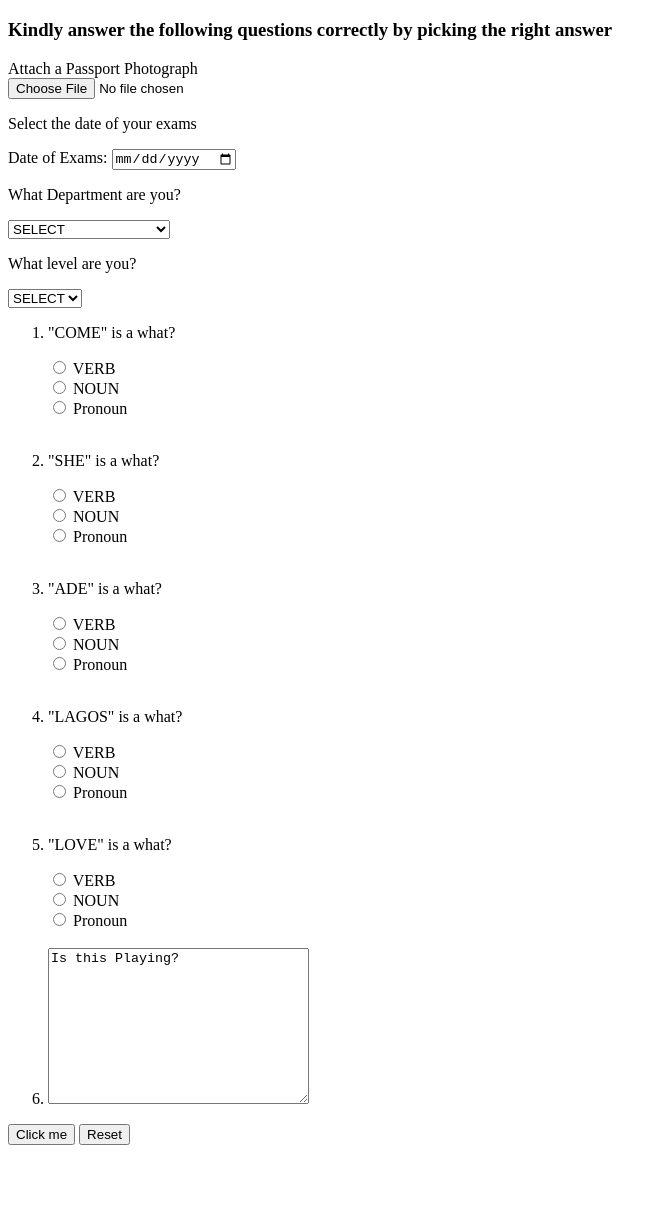
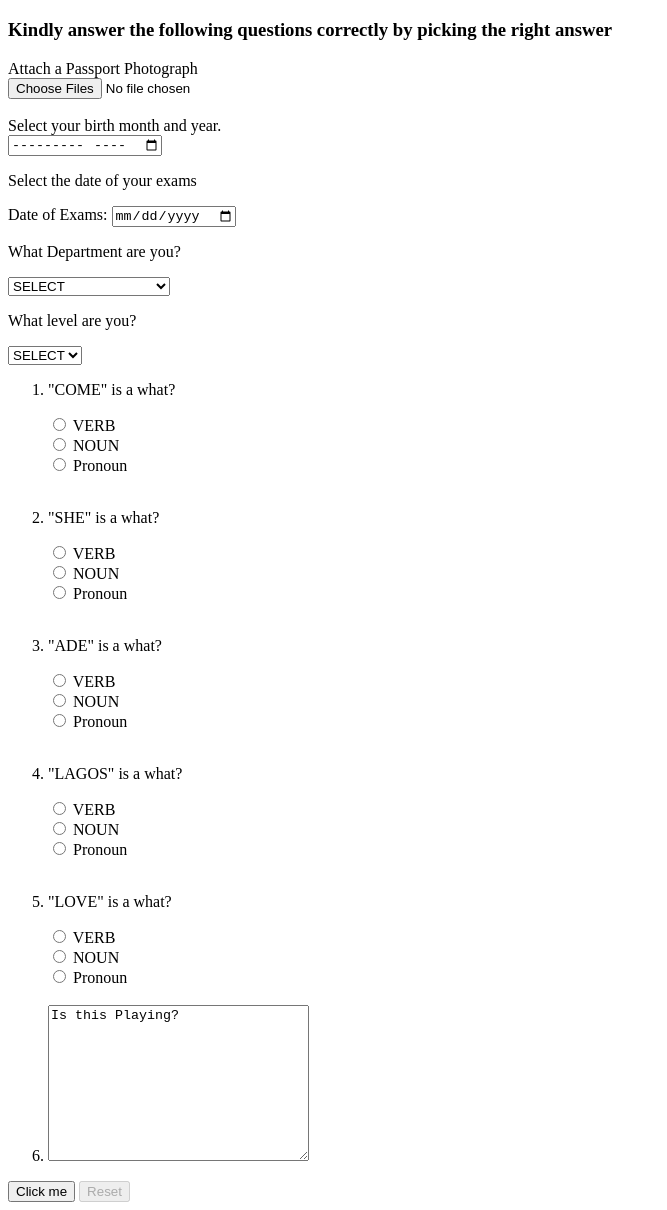
Before and after one commit to A-Tech-Services/Html-Practice, a plain HTML site: page forms.html in a window 1280 px wide. Shown: the part 61-1271 px from the top of the page, without its empty margins (0-667 px from the left). Before the commit the page ends 1214 px from the top, so only its background shows below. Drawn offline with Linux system fonts and the light colour scheme.

Commit message:
new project

```diff
--- a/forms.html
+++ b/forms.html
@@ -12,7 +12,10 @@
         <h3>Kindly answer the following questions correctly by picking the right answer</h3>
 
         <label for="passp">Attach a Passport Photograph</label><br>
-        <input type="file" name="passp" id="passp">
+        <input type="file" name="passp" id="passp" multiple><br><br>
+
+        <label for="bday">Select your birth month and year.</label><br>
+        <input type="month" name="bday" id="bday">
 
 
 
@@ -81,7 +84,7 @@
             </li>
         </ol>
         <button type="button" onclick="alert('Hey!')">Click me</button>
-        <input type="reset">
+        <input type="reset" disabled>
 
 
 
```
